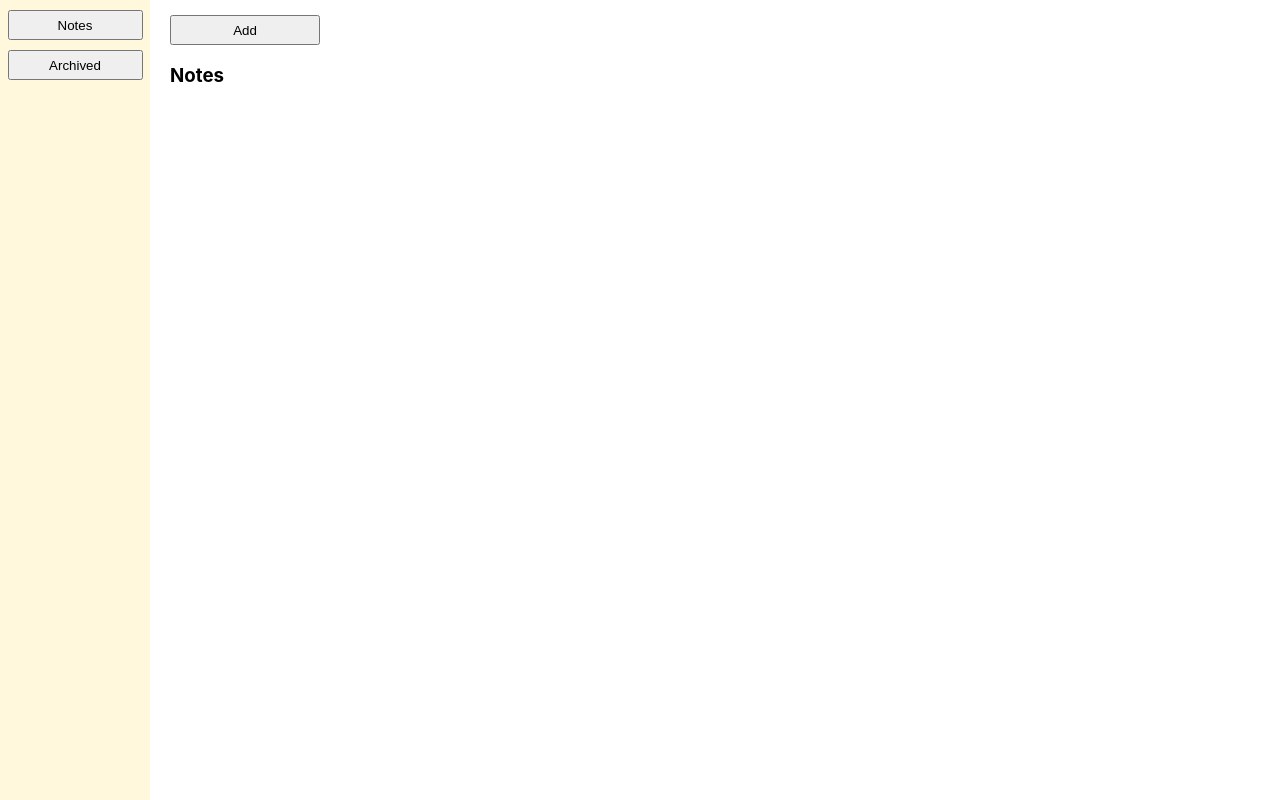
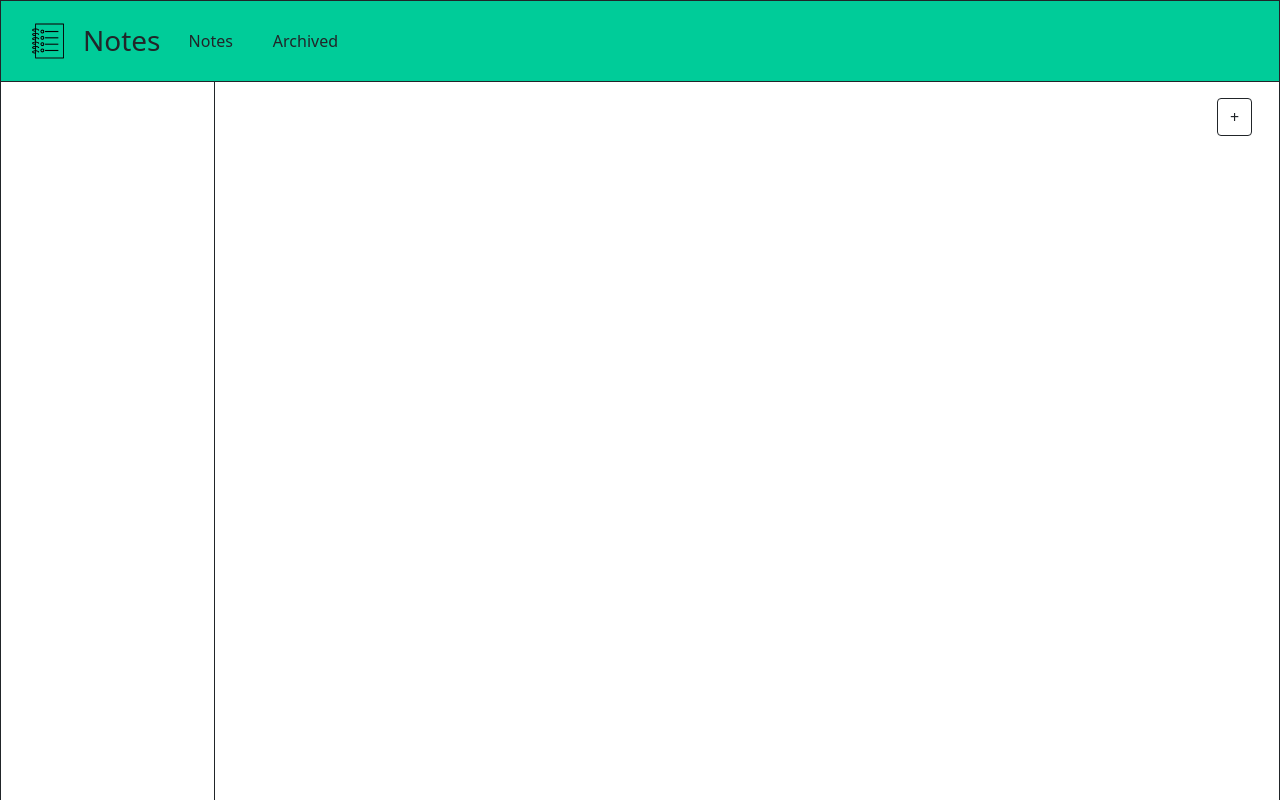
Before and after one commit to FouadBitar/notes, a React (Create React App) app: page / in a window 1280 px wide. Built offline with nearby package versions, Linux system fonts and the light colour scheme.

Commit message:
pushing to repository

```diff
--- a/package.json
+++ b/package.json
@@ -6,6 +6,7 @@
     "@testing-library/jest-dom": "^5.16.2",
     "@testing-library/react": "^12.1.2",
     "@testing-library/user-event": "^13.5.0",
+    "bootstrap": "^5.1.3",
     "react": "^17.0.2",
     "react-dom": "^17.0.2",
     "react-scripts": "5.0.0",
--- a/public/index.html
+++ b/public/index.html
@@ -27,9 +27,10 @@
     <title>React App</title>
 
     <!-- JQUERY and BOOTSTRAP -->
-    <script src="https://code.jquery.com/jquery-3.6.0.min.js" integrity="sha256-/xUj+3OJU5yExlq6GSYGSHk7tPXikynS7ogEvDej/m4=" crossorigin="anonymous"></script>
+    <!-- <script src="https://code.jquery.com/jquery-3.6.0.min.js" integrity="sha256-/xUj+3OJU5yExlq6GSYGSHk7tPXikynS7ogEvDej/m4=" crossorigin="anonymous"></script> -->
     <!-- Latest compiled and minified JavaScript -->
-    <script src="https://cdn.jsdelivr.net/npm/bootstrap@3.4.1/dist/js/bootstrap.min.js" integrity="sha384-aJ21OjlMXNL5UyIl/XNwTMqvzeRMZH2w8c5cRVpzpU8Y5bApTppSuUkhZXN0VxHd" crossorigin="anonymous"></script>
+    <!-- CSS only -->
+    <!-- <link href="https://cdn.jsdelivr.net/npm/bootstrap@5.1.3/dist/css/bootstrap.min.css" rel="stylesheet" integrity="sha384-1BmE4kWBq78iYhFldvKuhfTAU6auU8tT94WrHftjDbrCEXSU1oBoqyl2QvZ6jIW3" crossorigin="anonymous"> -->
 
   </head>
   <body>
@@ -45,5 +46,7 @@
       To begin the development, run `npm start` or `yarn start`.
       To create a production bundle, use `npm run build` or `yarn build`.
     -->
+    <!-- JavaScript Bundle with Popper -->
+    <!-- <script src="https://cdn.jsdelivr.net/npm/bootstrap@5.1.3/dist/js/bootstrap.bundle.min.js" integrity="sha384-ka7Sk0Gln4gmtz2MlQnikT1wXgYsOg+OMhuP+IlRH9sENBO0LRn5q+8nbTov4+1p" crossorigin="anonymous"></script> -->
   </body>
 </html>
--- a/src/App.css
+++ b/src/App.css
@@ -1,58 +1,38 @@
-.Tab-Container {
-  text-align: center;
-  width: 50%;
-  margin: auto;
+.app-container {
+  height: 100vh;
+  overflow: auto;
 }
 
-.Tab-Button-Container {
-  text-align: center;
-  margin-top: 10px;
+.logo-container {
+  background-color:#00CC99;
+  display: flex;
+  justify-content: flex-start;
+  align-items: center;
+  height: 80px;
 }
 
-.Tab-Button {
-  text-align: center;
-  width: 90%;
-  height: 30px;
-  margin-bottom: 10px;
+#logo-title {
+  margin: 0;
 }
 
-.Task-Input{
-  font-size: 14px;
-  font-family: "Open Sans", sans-serif;
-  width: 600px;
-  height: 50px;
-  border: 0.5px solid black;
+.logo {
+  width: 70px;
+  height: 70px;
+  vertical-align: middle;
 }
 
-.Task-Container{
-  margin-top: 10px;
-  margin-bottom: 10px;
+.nav-container {
+  display: flex;
+  flex-direction: column;
+  align-items: center;
 }
 
-.side-nav {
-  height: 100%;
-  width: 150px;
-  position: fixed;
-  z-index: 1;
-  top: 0;
-  left: 0;
-  background-color: cornsilk;
-  overflow-x: hidden;
-  float: left;
-
+.main-container {
+  border-right: 1px solid #212529;
+  border-left: 1px solid #212529;
+  border-bottom: 1px solid #212529;
 }
 
-.App {
-  width: 150px;
-  margin-left: 170px;
+.display-page {
+  border-left: 1px solid #212529;
 }
-
-.app-nav-container {
-  width: 100%;
-}
-
-
-
-.Delete-Button {
-  margin-right: 10px;
-}
--- a/src/App.js
+++ b/src/App.js
@@ -3,7 +3,15 @@ import { regexCheckID, sortArray } from './Utils';
 import NotePage from './NotePage';
 import ArchivePage from './ArchivedPage'
 import React from 'react';
+import notesLogo from './images/notes-logo.png';
+import '../node_modules/bootstrap/dist/css/bootstrap.min.css';
 
+
+// TODO
+// can make folders on the left side for organization
+// move the notes/archived tabs to the top nav bar
+// add the pin option to the left of each note, so that it goes to the top of the page
+// maybe add the option to be able to move around the notes so that they are in a different order
 
 class App extends React.Component {
 
@@ -261,21 +269,39 @@ class App extends React.Component {
 
   render() {
     return (
-      <div className="app-nav-container">
-        {/* the left side navigation bar */}
-        <div className="side-nav">
-          {/* <div className="Tab-Container"> */}
-          <div className="Tab-Button-Container">
-            <button className="Tab-Button" onClick={() => this.setIsNotePage(true)}>Notes</button>
-            <button className="Tab-Button" onClick={() => this.setIsNotePage(false)}>Archived</button>
-          </div>
+        <div className="container-fluid app-container">
+
+            {/* logo bar */}
+            <div className="row border border-dark">
+              <div className="logo-container">
+                <img className="logo" src={notesLogo} alt=""></img>
+                <h3 id="logo-title">Notes</h3>
+                <button className="btn btn-outline-dark h-100 ms-3 rounded-0 border-0" onClick={() => this.setIsNotePage(true)}>Notes</button>
+                <button className="btn btn-outline-dark h-100 ms-3 rounded-0 border-0" onClick={() => this.setIsNotePage(false)}>Archived</button>
+              </div>
+            </div>
+
+            {/* main row */}
+            <div className="row main-container" style={{"height": "fit-content", "minHeight":"100%"}}>
+
+              {/* left nav bar */}
+              <div className="col-2 pt-3 nav-container h-100" >
+                <span className='row pb-2 w-100'>
+                  {/* <button className="btn btn-outline-dark" onClick={() => this.setIsNotePage(true)}>Notes</button> */}
+                </span>
+                <span className='row w-100'>
+                  {/* <button className="btn btn-outline-dark" onClick={() => this.setIsNotePage(false)}>Archived</button> */}
+                </span>
+              </div>
+
+              {/* display page */}
+              <div className="col pt-3 display-page">
+                {this.returnPage()}
+              </div>
+
+            </div>
+
         </div>
-
-        {/* the right side */}
-        <div className="App">
-          {this.returnPage()}
-        </div>
-      </div>
 
     );
   }
--- a/src/ArchivedPage.js
+++ b/src/ArchivedPage.js
@@ -10,18 +10,23 @@ function ArchivedPage(props) {
     }
 
     return(
-        <div>
-            <h3>Archived</h3>
+        <div className='row'>
+            <div className='col'>
                 {props.noteState.archivedNotes.map( (item, i) => {
                     return(
-                    <div key={item.id}>
-                        {console.log(item.archived)}
+                        <div key={item.id} className='row'>
+                            <div className='col'>
                                 <Note id={item.id} text={item.text} archived={item.archived} />
-                        <button onClick={() => returnToActiveNotes(item)}>return</button>
+                            </div>
+                            <div className='col-3'>
+                                <button className='btn btn-dark btn-sm' onClick={() => returnToActiveNotes(item)}>return</button>
+                            </div>
                         </div>
                     )
                 })}
             </div>
+        </div>
+
     );
 }
 
--- a/src/Note.js
+++ b/src/Note.js
@@ -1,16 +1,18 @@
 import './NotePage.css';
-import React from 'react';
+import React, {useEffect} from 'react';
 
 function Note(props){
 
 
   function handleChange(e) {
       props.onChange(props.id, e.target.value);
+  }
 
-      // resize the textarea to be size of text
+  useEffect(() => {
     document.getElementById((props.id+'text-area')).style.height = "auto";
     document.getElementById((props.id+'text-area')).style.height = (document.getElementById((props.id+'text-area')).scrollHeight) + "px";
-  }
+  });
+
 
   let onChangeFunc;
   if(props.archived) {
@@ -20,20 +22,15 @@ function Note(props){
   }
 
   return(
-    <div className="Note-Container">
-      <form>
-        <label>
     <textarea
       id={props.id+"text-area"}
       value={props.text}
       archived={props.archived ? "true" : "false"}
       onChange={onChangeFunc}
       type="text"
-              className="Note-Input"
+      className="w-100"
+      style={{"height": "100%", "overflow": "auto"}}
     />
-        </label>
-      </form>
-    </div>
   );
 }
 
--- a/src/NotePage.css
+++ b/src/NotePage.css
@@ -1,34 +1,12 @@
-.Note-Input{
-    font-size: 14px;
-    font-family: "Open Sans", sans-serif;
-    width: 600px;
-    /* height: 50px; */
-    border: 0.5px solid black;
-    overflow: auto;
-    resize: vertical;
-  }
 
-  .Archive-Note-Input{
-    font-size: 14px;
-    font-family: "Open Sans", sans-serif;
-    width: 600px;
-    height: 50px;
-    border: 0.5px solid rgb(18, 175, 31);
-  }
+.button-done-delete {
+  width: 100%;
+  vertical-align: middle;;
+}
 
-  .Note-Container{
-    margin-top: 10px;
-    margin-bottom: 10px;
-  }
-
-
-  .Add-Note-Button {
-    text-align: center;
-    margin-top: 15px;
-    width: 150px;
-    height: 30px;
-  }
-
-  .Delete-Button {
-    margin-right: 10px;
-  }
+.add-button {
+  display: flex;
+  flex-direction: row;
+  justify-content: center;
+  align-items:flex-start;
+}
--- a/src/NotePage.js
+++ b/src/NotePage.js
@@ -1,6 +1,7 @@
 import './NotePage.css';
 import Note from './Note';
 import React from 'react';
+import '../node_modules/bootstrap/dist/css/bootstrap.min.css';
 
 
 const Button = (props) => {
@@ -49,25 +50,32 @@ function NotePage(props) {
     }
 
     return(
-        <div>
-
-            <Button onClick={addNote} text="Add" className="Add-Note-Button" />
-            <h3>Notes</h3>
+        <div className="row" >
+            <div className="col" >
                 {props.noteState.notes.map( (item, i) => {
                     return(
-                <div key={item.id}>
+                        <div key={item.id} className='row m-0 mb-3'>
+                            <div className='col'>
                                 <Note
                                     id={item.id}
                                     text={item.text}
                                     onChange={handleChange}
                                     archived={item.archived}
                                 />
-                    <button id={item.id + '-delete'} onClick={() => removeNote(item)} className="Delete-Button">delete</button>
-                    <button id={item.id + '-done'} onClick={() => markAsDone(item)}>done</button>
+                            </div>
+                            <div className='col-2 pe-0 ps-0 h-100'>
+                                <button id={item.id + '-delete'} onClick={() => removeNote(item)} className="btn btn-danger btn-sm m-1 button-done-delete button-small">Delete</button>
+                                <button id={item.id + '-done'} onClick={() => markAsDone(item)} className="btn btn-success btn-sm m-1 button-done-delete button-small">Done</button>
+                            </div>
                         </div>
                     )
                 })}
             </div>
+            <div className="col-1 add-button">
+                <Button onClick={addNote} text="+" className="btn btn-outline-dark btn-circle" />
+            </div>
+        </div>
+
     );
 }
 
```
Also changed, not shown: src/images/notes-logo.png (added), 1 other file (tests, documents, lock files or other folders). Lines whose indentation alone changed are shown as unchanged.
